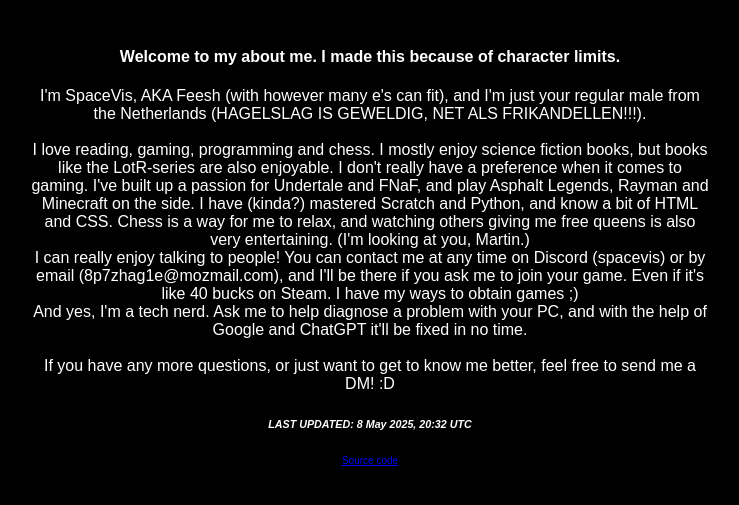
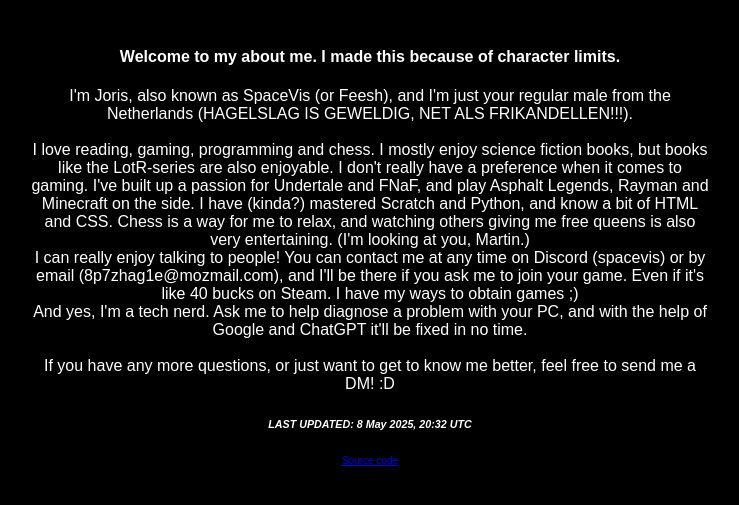
Before and after one commit to space-vis/aboutme, a plain HTML site: page index.html in a window 1280 px wide. Shown: the part 139-644 px from the top of the page, without its empty margins (270-1009 px from the left). Drawn offline with Linux system fonts and the light colour scheme.

Commit message:
Update index.html

```diff
--- a/index.html
+++ b/index.html
@@ -7,7 +7,7 @@
     <body>
         <h1>Hello!</h1>
         <h4>Welcome to my about me. I made this because of character limits.</h4>
-        I'm SpaceVis, AKA Feesh (with however many e's can fit), and I'm just your regular male from the Netherlands (HAGELSLAG IS GEWELDIG, NET ALS FRIKANDELLEN!!!).<br>
+        I'm Joris, also known as SpaceVis (or Feesh), and I'm just your regular male from the Netherlands (HAGELSLAG IS GEWELDIG, NET ALS FRIKANDELLEN!!!).<br>
         <br>
         I love reading, gaming, programming and chess. I mostly enjoy science fiction books, but books like the LotR-series are also enjoyable. I don't really have a preference when it comes to gaming. I've built up a passion for Undertale and FNaF, and play Asphalt Legends, Rayman and Minecraft on the side. I have (kinda?) mastered Scratch and Python, and know a bit of HTML and CSS. Chess is a way for me to relax, and watching others giving me free queens is also very entertaining. (I'm looking at you, Martin.)<br>
         I can really enjoy talking to people! You can contact me at any time on Discord (spacevis) or by email (8p7zhag1e@mozmail.com), and I'll be there if you ask me to join your game. Even if it's like 40 bucks on Steam. I have my ways to obtain games ;)<br>
```
